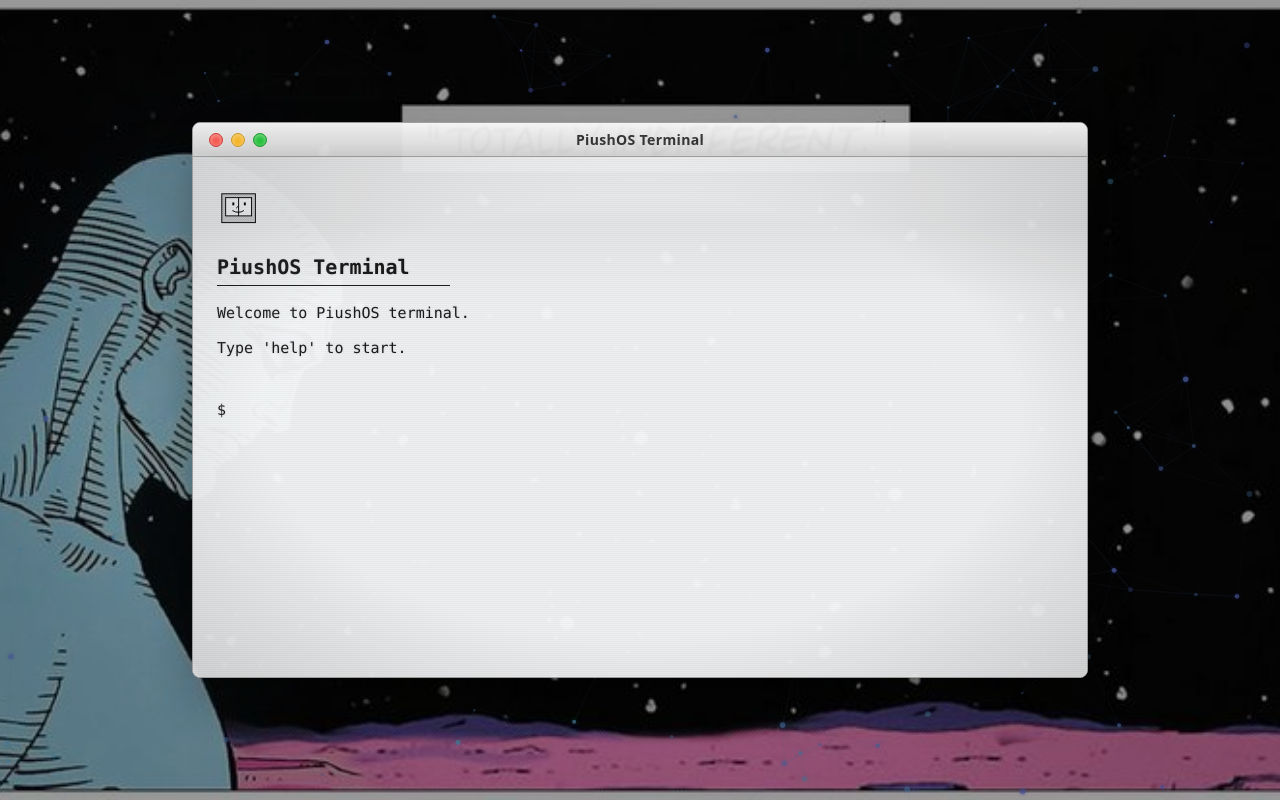
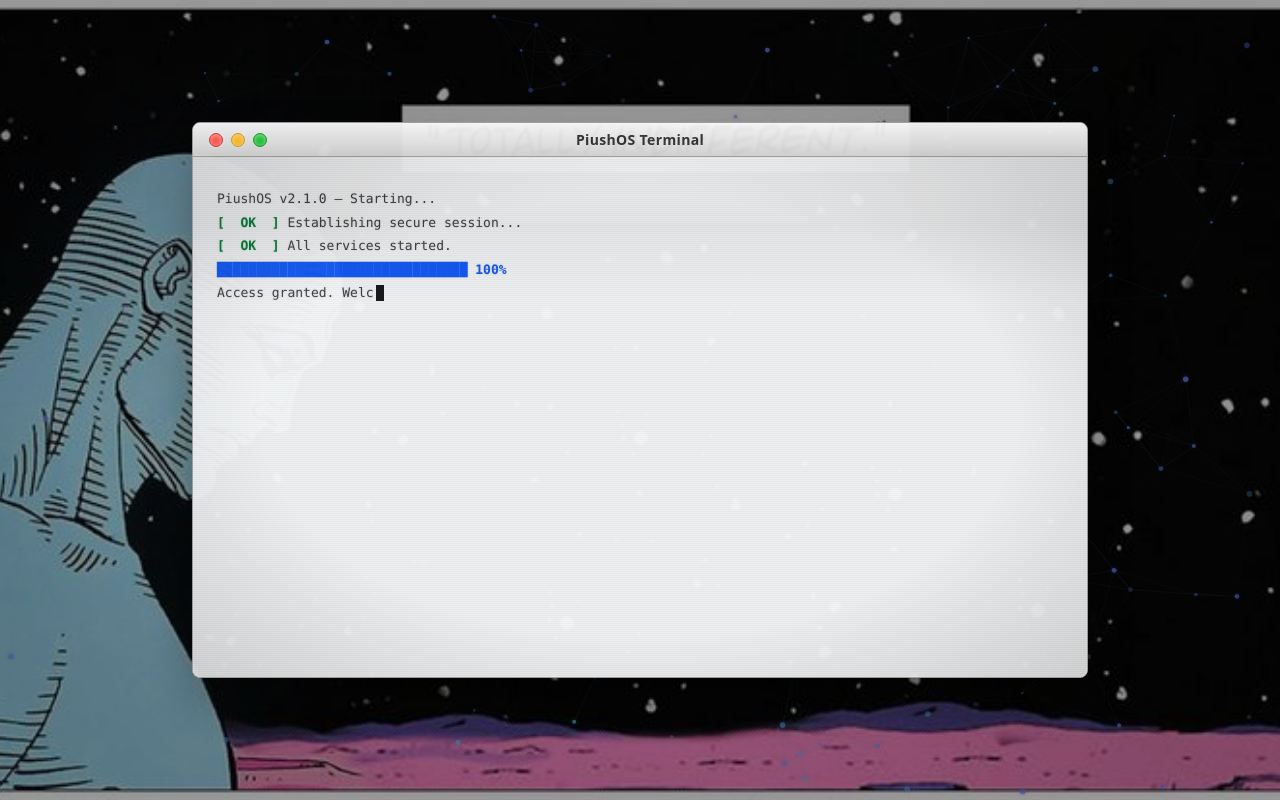
Before and after one commit to Piushhh/piushyawns, a React (Vite) app: page / in a window 1280 px wide. Both pictures are taken after a click on the button "Open terminal". Built offline with nearby package versions, Linux system fonts and the light colour scheme.

Commit message:
Add a boot sequence to the terminal

```diff
--- a/src/components/Terminal.jsx
+++ b/src/components/Terminal.jsx
@@ -28,23 +28,143 @@ const RetroMacIcon = () => (
 export default function Terminal({ onClose }) {
 	const [input, setInput] = useState('')
 	const [history, setHistory] = useState([])
-	const [isLoading, setIsLoading] = useState(false)
+	const [bootPhase, setBootPhase] = useState('booting') // 'booting' | 'ready'
+	const [bootLines, setBootLines] = useState([])
+	const [currentBootText, setCurrentBootText] = useState('')
 	const inputRef = useRef(null)
 	const terminalEndRef = useRef(null)
+	const bootEndRef = useRef(null)
 
-	// Focus the input when the terminal is opened
+	const BOOT_SEQUENCE = [
+		{ text: 'PiushOS v2.1.0 — Starting...', delay: 100 },
+		{ text: '[  OK  ] Establishing secure session...', delay: 140 },
+		{ text: '[  OK  ] All services started.', delay: 200 },
+		{ text: '', delay: 100 },
+		{ text: '████████████████████████████████ 100%', delay: 300 },
+		{ text: '', delay: 100 },
+		{ text: 'Access granted. Welcome, visitor.', delay: 400 },
+	]
+
+	// Play a short retro beep
+	const playBootBeep = (freq = 600, duration = 0.04) => {
+		try {
+			const audioCtx = new (window.AudioContext || window.webkitAudioContext)()
+			const osc = audioCtx.createOscillator()
+			const gain = audioCtx.createGain()
+			osc.connect(gain)
+			gain.connect(audioCtx.destination)
+			osc.type = 'square'
+			osc.frequency.setValueAtTime(freq, audioCtx.currentTime)
+			gain.gain.setValueAtTime(0.03, audioCtx.currentTime)
+			gain.gain.exponentialRampToValueAtTime(0.00001, audioCtx.currentTime + duration)
+			osc.start(audioCtx.currentTime)
+			osc.stop(audioCtx.currentTime + duration)
+		} catch { /* audio not available */ }
+	}
+
+	// Play a success chime (two ascending notes)
+	const playBootComplete = () => {
+		try {
+			const audioCtx = new (window.AudioContext || window.webkitAudioContext)()
+			const playNote = (freq, startTime, dur) => {
+				const osc = audioCtx.createOscillator()
+				const gain = audioCtx.createGain()
+				osc.connect(gain)
+				gain.connect(audioCtx.destination)
+				osc.type = 'sine'
+				osc.frequency.setValueAtTime(freq, startTime)
+				gain.gain.setValueAtTime(0.06, startTime)
+				gain.gain.exponentialRampToValueAtTime(0.00001, startTime + dur)
+				osc.start(startTime)
+				osc.stop(startTime + dur)
+			}
+			playNote(523, audioCtx.currentTime, 0.12)        // C5
+			playNote(659, audioCtx.currentTime + 0.12, 0.15) // E5
+			playNote(784, audioCtx.currentTime + 0.24, 0.2)  // G5
+		} catch { /* audio not available */ }
+	}
+
+	// Typewriter effect for each boot line
+	const typeText = (text) => {
+		return new Promise((resolve) => {
+			if (!text) {
+				setCurrentBootText('')
+				resolve()
+				return
+			}
+			let i = 0
+			const interval = setInterval(() => {
+				setCurrentBootText(text.slice(0, i + 1))
+				i++
+				if (i >= text.length) {
+					clearInterval(interval)
+					resolve()
+				}
+			}, 12) // typing speed: 12ms per character
+		})
+	}
+
+	// Run the boot sequence
 	useEffect(() => {
-		if (!isLoading) {
+		let cancelled = false
+
+		const runBoot = async () => {
+			for (let i = 0; i < BOOT_SEQUENCE.length; i++) {
+				if (cancelled) return
+				const line = BOOT_SEQUENCE[i]
+
+				// Type out the line
+				await typeText(line.text)
+
+				if (cancelled) return
+
+				// Play a soft beep for OK lines
+				if (line.text.includes('[  OK  ]')) {
+					playBootBeep(500 + Math.random() * 200)
+				}
+
+				// Commit the typed line to the boot log
+				if (line.text) {
+					setBootLines((prev) => [...prev, line.text])
+				}
+				setCurrentBootText('')
+
+				// Wait before next line
+				await new Promise((r) => setTimeout(r, line.delay))
+			}
+
+			if (!cancelled) {
+				playBootComplete()
+				// Short pause then show terminal
+				await new Promise((r) => setTimeout(r, 600))
+				if (!cancelled) {
+					setBootPhase('ready')
+				}
+			}
+		}
+
+		runBoot()
+		return () => { cancelled = true }
+	}, [])
+
+	// Focus the input when boot completes
+	useEffect(() => {
+		if (bootPhase === 'ready') {
 			inputRef.current?.focus()
 		}
-	}, [isLoading])
+	}, [bootPhase])
 
 	// Keep terminal scrolled to the bottom as history grows
 	useEffect(() => {
-		if (!isLoading) {
+		if (bootPhase === 'ready') {
 			terminalEndRef.current?.scrollIntoView({ behavior: 'smooth' })
 		}
-	}, [history, isLoading])
+	}, [history, bootPhase])
+
+	// Keep boot log scrolled to bottom during boot
+	useEffect(() => {
+		bootEndRef.current?.scrollIntoView({ behavior: 'smooth' })
+	}, [bootLines, currentBootText])
 
 	const handleTerminalClick = () => {
 		inputRef.current?.focus()
@@ -179,9 +299,38 @@ clear             | Clear terminal`}
 						className="px-6 py-8 font-mono text-[15px] text-[#1c1c1c] overflow-y-auto h-[65vh] cursor-text crt-text-glow"
 						style={{ backgroundColor: '#f8f9fa' }}
 					>
-						{isLoading ? (
-							<div className="whitespace-pre-line text-[#1c1c1c]">
-								Booting PiushOS...
+						{bootPhase === 'booting' ? (
+							<div className="space-y-1 text-[13px] text-[#444]">
+								{bootLines.map((line, i) => (
+									<div key={i} className="whitespace-pre">
+										{line.startsWith('[  OK  ]') ? (
+											<>
+												<span className="text-green-700 font-bold">[  OK  ]</span>
+												<span>{line.slice(8)}</span>
+											</>
+										) : line.includes('100%') ? (
+											<span className="text-blue-600 font-bold">{line}</span>
+										) : line.startsWith('Access') ? (
+											<span className="text-[#1c1c1c] font-bold">{line}</span>
+										) : (
+											<span>{line}</span>
+										)}
+									</div>
+								))}
+								{currentBootText && (
+									<div className="whitespace-pre">
+										{currentBootText.startsWith('[  OK  ]') ? (
+											<>
+												<span className="text-green-700 font-bold">[  OK  ]</span>
+												<span>{currentBootText.slice(8)}</span>
+											</>
+										) : (
+											<span>{currentBootText}</span>
+										)}
+										<span className="inline-block w-2 h-4 bg-[#1c1c1c] ml-0.5 align-middle" style={{ animation: 'blink 0.6s step-end infinite' }} />
+									</div>
+								)}
+								<div ref={bootEndRef} />
 							</div>
 						) : (
 							<div className="animate-fade-in max-w-3xl">
--- a/src/index.css
+++ b/src/index.css
@@ -79,3 +79,9 @@
     animation: crt-glow 3s ease-in-out infinite;
   }
 }
+
+/* Blinking cursor for boot sequence */
+@keyframes blink {
+  0%, 100% { opacity: 1; }
+  50% { opacity: 0; }
+}
```
